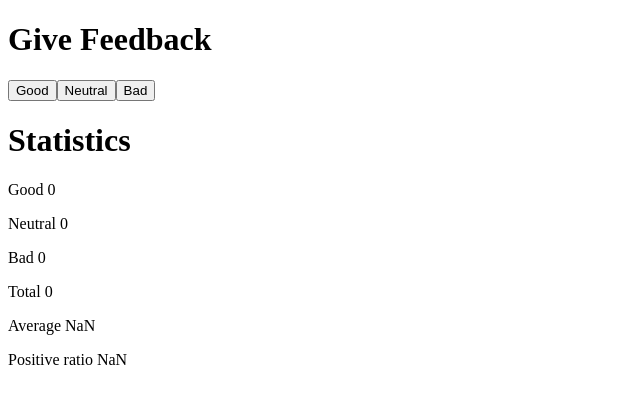
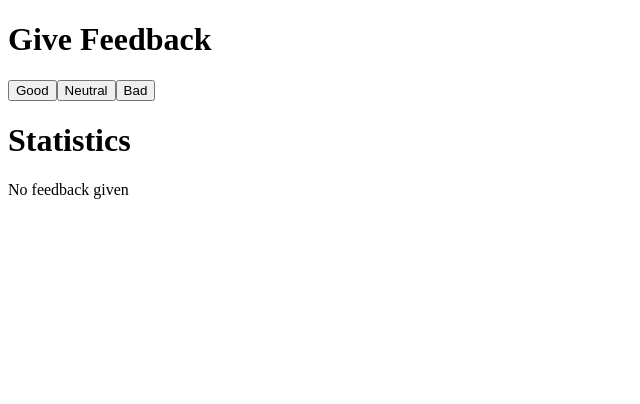
Before and after one commit to ZomDev3343/fullstackopenlearning, a React (Vite) app in the folder part1/: page / in a window 1280 px wide. Shown: the top 404 px of the page, without its empty margins (0-640 px from the left). Built offline with nearby package versions, Linux system fonts and the light colour scheme.

Commit message:
exercise 1.9

```diff
--- a/part1/src/Statistics.jsx
+++ b/part1/src/Statistics.jsx
@@ -1,5 +1,6 @@
 const Statistics = (props) => {
 
+	if (props.total > 0)
 		return (
 			<>
 				<h1>Statistics</h1>
@@ -11,6 +12,13 @@
 				<p>Positive ratio {props.positiveRatio}</p>
 			</>
 		)
+	else
+		return (
+			<>
+				<h1>Statistics</h1>
+				<p>No feedback given</p>
+			</>
+		)
 }
 
 export default Statistics
```
Lines whose indentation alone changed are shown as unchanged.
